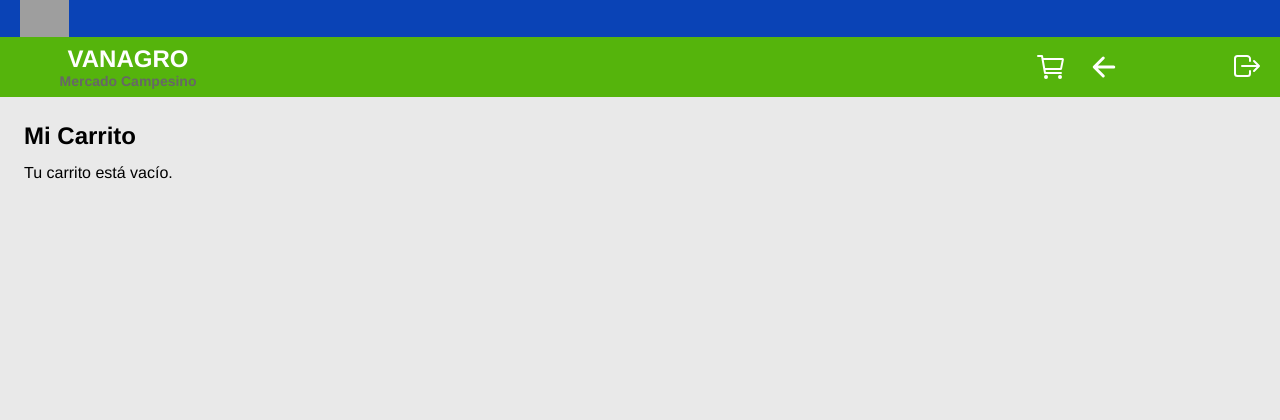
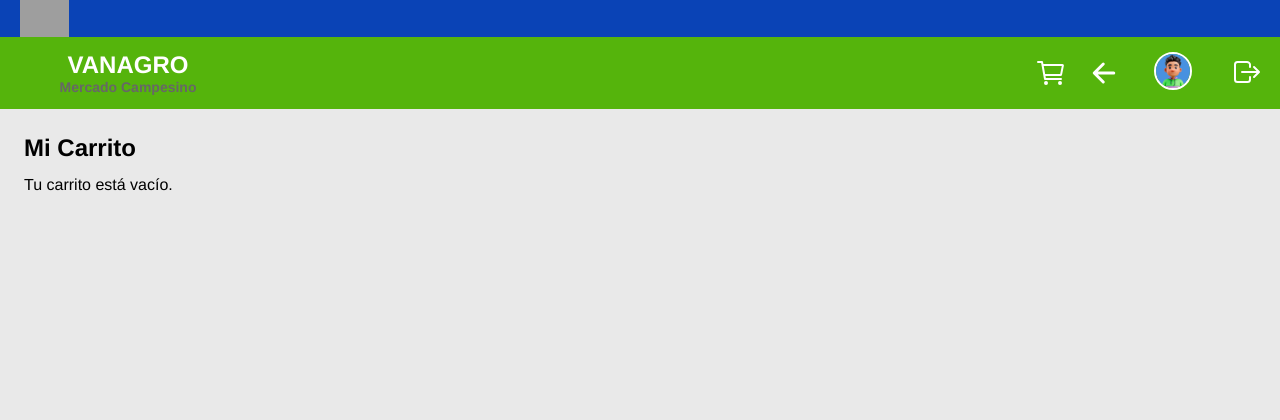
Before and after one commit to Portilla981/VangroEcomerce, a Django app: page /carrito/ in a window 1280 px wide. Shown: the top 420 px of the page. Run offline with Django 5.2, Linux system fonts and the light colour scheme; the visitor is signed in with stand-in values (Sample User, id 1); data that the repository does not hold is empty; grey boxes are pictures that could not be loaded.

Commit message:
terminacion de navbar

```diff
--- a/Vanagro_Ecomerce/static/css/components/navbar-vanagro.css
+++ b/Vanagro_Ecomerce/static/css/components/navbar-vanagro.css
@@ -29,6 +29,17 @@
     object-fit: contain; /* Evita que la imagen se deforme */
 }
 
+.navbar-vanagro__container{
+    height: 72px;
+}
+
+.navbar-vanagro__begin{
+    display: flex;
+    /* Creamos 3 columnas: las de los lados iguales y el centro crece */
+    /* grid-template-columns: 1fr auto 1fr;  */
+    align-items: center;
+}
+
 .navbar-vanagro__container-reset{
     display: flex;
     width: 100%;
@@ -37,8 +48,8 @@
 }
 
 .navbar-vanagro__icons{
-        visibility: hidden;
-    }
+    visibility: hidden;
+}
 
 .navbar-vanagro__icons--cart,
 .navbar-vanagro__icons--login,
@@ -51,6 +62,7 @@
 }
 
 .navbar-vanagro__title {
+    flex-grow: 1;
     margin: 0;
     padding: 8px;
     font-size: var(--fs-md);
@@ -70,7 +82,7 @@
     flex-direction: column;
     margin: 0 auto;
     width: 100%;
-    /* background-color: var(--primary-900); */
+    background-color: var(--primary-900);
 }
 
 
@@ -94,35 +106,6 @@
     transform: translateY(-10px) scale(1.3);
 }
 
-/* Clases de navbar perfil cliente y productor */
-.navbar-vanagro__icons--logout {
-  visibility: visible;
-  display: block;
-  font-size: 32px;
-  color: var(--white);
-  margin-left: 12px;
-  transition: transform 0.3s ease, color 0.3s ease;
-}
-
-.navbar-vanagro__icons--logout:hover {
-  color: var(--white);
-  transform: scale(1.2);
-}
-
-.navbar-vanagro__profile-img {
-  width: 38px;
-  height: 38px;
-  border-radius: 50%;
-  object-fit: cover;
-  border: 2px solid var(--white);
-  margin-left: 12px;
-  transition: transform 0.3s ease, border-color 0.3s ease;
-}
-
-.navbar-vanagro__profile-img:hover {
-  transform: scale(1.15);
-  border-color: var(--white);
-}
 
 .carrito-badge{
     position:relative;
@@ -142,10 +125,15 @@
     text-align:center;
 
 }
+.navbar-vanagro__link-logout{
+    text-decoration: none;
+    color: var(--white);
+}
 
-.navbar-vanagro__icons--first{
-    display: contents;
+.logout-text{
+    padding-bottom: 10px;
 }
+
 
 
 .form_ventas-filter{
@@ -157,13 +145,15 @@
 
 /* BOTÓN HAMBURGUESA */
 .navbar-vanagro__toggle {
-    display: block;
+    display: flex;
     font-size: 28px;
     background: none;
     border: none;
     color: white;
     cursor: pointer;
     margin: 10px;
+    flex-shrink: 0;     /* Evita que el botón se aplaste si el título es largo */
+    white-space: nowrap; /* Evita que el texto del botón salte de línea */
 }
 
 /* OCULTAR MENÚ POR DEFECTO EN MÓVIL */
@@ -180,8 +170,8 @@
     display: none;
     flex-direction: column;
     width: 100%;
-    background-color: var(--primary-900);
-    box-shadow: 2px 0 10px rgba(0,0,0,0.3);
+    /* background-color: var(--primary-900); */
+    /* box-shadow: 2px 0 10px rgba(0,0,0,0.3); */
     backdrop-filter: blur(5px);
 
 }
@@ -194,6 +184,42 @@
 
 /* Determinar el estilo responsive de la lista de la barra */
 @media (width > 768px) {
+
+
+    /* Clases de navbar perfil cliente y productor */
+    .navbar-vanagro__icons--logout {
+        visibility: visible;
+        display: block;
+        font-size: 32px;
+        color: var(--white);
+        margin-left: 12px;
+        transition: transform 0.3s ease, color 0.3s ease;
+    }
+
+    .navbar-vanagro__icons--logout:hover {
+    color: var(--white);
+    transform: scale(1.2);
+    }
+
+    .navbar-vanagro__profile-img {
+        visibility: visible;
+        width: 38px;
+        height: 38px;
+        border-radius: 50%;
+        object-fit: cover;
+        border: 2px solid var(--white);
+        margin-left: 12px;
+        transition: transform 0.3s ease, border-color 0.3s ease;
+    }
+
+    .navbar-vanagro__profile-img:hover {
+    transform: scale(1.15);
+    border-color: var(--white);
+    }
+
+    .navbar-vanagro__icons--first{
+        display: contents;
+    }
 
     /* ocultar el botón de menú en pantallas grandes */
     .navbar-vanagro__toggle {
--- a/Vanagro_Ecomerce/templates/components/navbar-profile.html
+++ b/Vanagro_Ecomerce/templates/components/navbar-profile.html
@@ -6,6 +6,7 @@
 </div>
 
   <div class="navbar-vanagro__container">
+    <div class="navbar-vanagro__begin">
         <h1 class="navbar-vanagro__title">VANAGRO
             <span class="navbar-vanagro__subtitle">Mercado Campesino</span>
         </h1>
@@ -13,6 +14,7 @@
         <button class="navbar-vanagro__toggle" id="menuToggle">
             ☰
         </button>
+        </div>
 
     <nav class="navbar-vanagro">
       <ul class="navbar-vanagro__list" id="menuList">
@@ -70,7 +72,7 @@
 
       <form method="post" action="{% url 'logout' %}">
         {% csrf_token %}
-        <button type="submit" style="background: none; border: none;">
+        <button type="submit" >
           <ion-icon class="navbar-vanagro__icons--logout log-out" name="log-out-outline"
             href="{% url 'logout' %}"></ion-icon>
         </button>
--- a/Vanagro_Ecomerce/templates/components/navbar-profile_acciones.html
+++ b/Vanagro_Ecomerce/templates/components/navbar-profile_acciones.html
@@ -7,12 +7,18 @@
 
   <div class="navbar-vanagro__container">
 
-    <h1 class="navbar-vanagro__title">VANAGRO
-      <span class="navbar-vanagro__subtitle">Mercado Campesino</span>
-    </h1>
+    <div class="navbar-vanagro__begin">
+        <h1 class="navbar-vanagro__title">VANAGRO
+            <span class="navbar-vanagro__subtitle">Mercado Campesino</span>
+        </h1>
 
-    <nav class="navbar-vanagro">
-      <ul class="navbar-vanagro__list">
+        <button class="navbar-vanagro__toggle" id="menuToggle">
+            ☰
+        </button>
+        </div>
+
+    <nav class="navbar-vanagro" >
+      <ul class="navbar-vanagro__list" id="menuList">
         <li class="navbar-vanagro__item navbar-vanagro__item--cart">
           <a href="{{ request.META.HTTP_REFERER|default:'/' }}" class="navbar-vanagro__link">Regresar</a>
         </li>
--- a/Vanagro_Ecomerce/templates/components/navbar_vanagro.html
+++ b/Vanagro_Ecomerce/templates/components/navbar_vanagro.html
@@ -6,6 +6,7 @@
 
 <header class="header-vanagro">
     <div class="navbar-vanagro__container">
+        <div class="navbar-vanagro__begin">
         <h1 class="navbar-vanagro__title">VANAGRO
             <span class="navbar-vanagro__subtitle">Mercado Campesino</span>
         </h1>
@@ -13,6 +14,7 @@
         <button class="navbar-vanagro__toggle" id="menuToggle">
             ☰
         </button>
+        </div>
         <nav class="navbar-vanagro">
             <ul class="navbar-vanagro__list" id="menuList">
                 <li class="navbar-vanagro__item navbar-vanagro__item--sesion2">
```
Also changed, not shown: Vanagro_Ecomerce/templates/components/navbar-profile_admin.html (+10 -4 lines), Vanagro_Ecomerce/templates/components/navbar-profile_simple.html (+10 -3 lines), Vanagro_Ecomerce/templates/components/navbar-simple_inicio.html (+8 -7 lines), Vanagro_Ecomerce/templates/components/navbar-tienda.html (+6 -1 lines), Vanagro_Ecomerce/media/productores/finca2.jpg (added), Vanagro_Ecomerce/media/productos/naanja_dulce_vlfZ5fE.jfif (added), 1 other file. Lines whose indentation alone changed are shown as unchanged.
